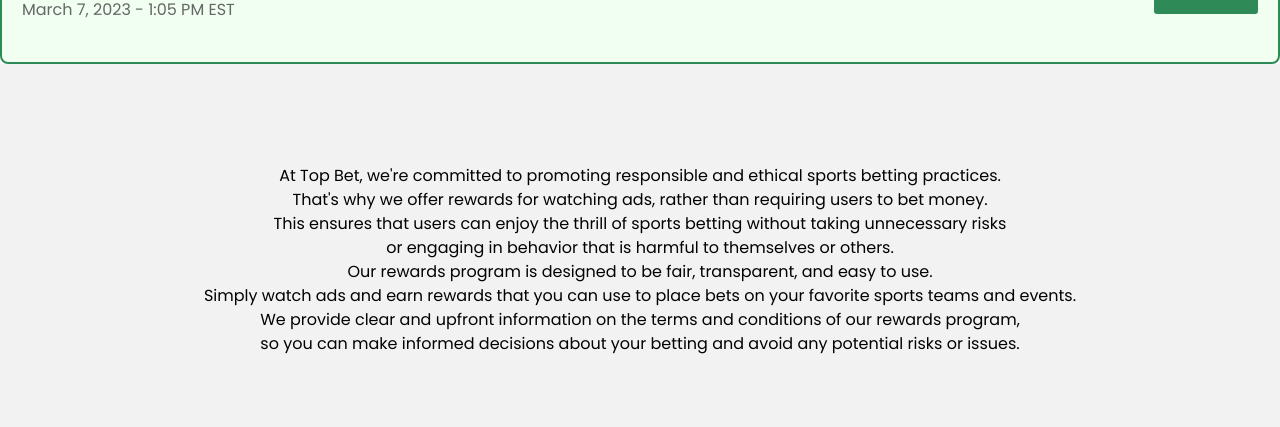
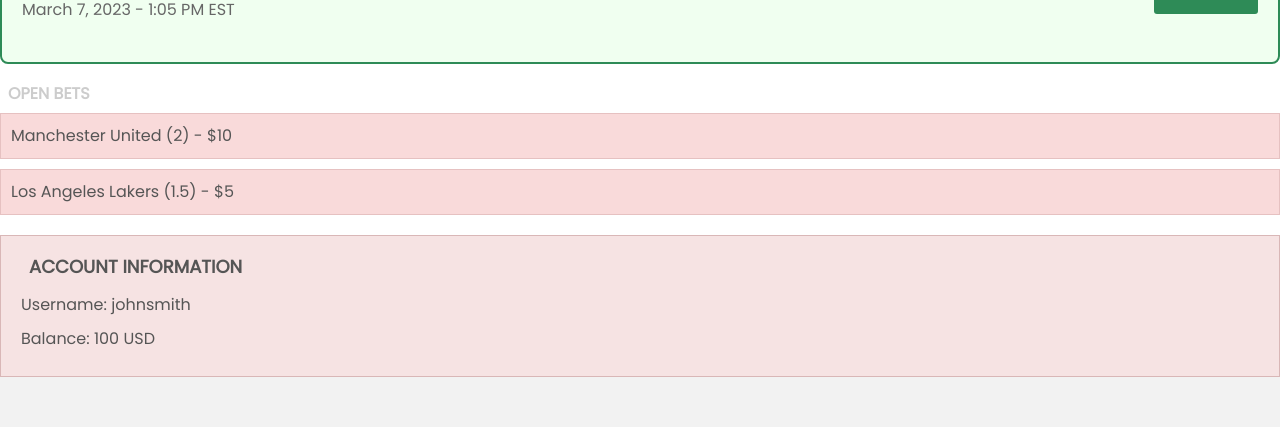
Before and after one commit to clemsims/TopBet, a React (Create React App) app: page / in a window 1280 px wide. Shown: the part 1279-1706 px from the top of the page. Built offline with nearby package versions, Linux system fonts and the light colour scheme; no server answers.

Commit message:
new account info option

```diff
--- a/src/pages/index/Index.js
+++ b/src/pages/index/Index.js
@@ -33,6 +33,29 @@
   },
 ];
 
+// Define an array of open bets
+const openBets = [
+  {
+    id: 1,
+    team: "Manchester United",
+    odds: 2.0,
+    stake: 10,
+  },
+  {
+    id: 2,
+    team: "Los Angeles Lakers",
+    odds: 1.5,
+    stake: 5,
+  },
+];
+
+// Define account information
+const accountInfo = {
+  username: "johnsmith",
+  balance: 100,
+  currency: "USD",
+};
+
 
 export default class Index extends Component {
 
@@ -50,6 +73,31 @@
             <button className="event-bet-button">Bet Now</button>
           </div>
         ))}
+      </div>
+    );
+  }
+
+  renderOpenBets() {
+    return (
+      <div className="open-bets">
+        <h2>Open Bets</h2>
+        <ul>
+          {openBets.map(bet => (
+            <li key={bet.id}>
+              {bet.team} ({bet.odds}) - ${bet.stake}
+            </li>
+          ))}
+        </ul>
+      </div>
+    );
+  }
+
+  renderAccountInfo() {
+    return (
+      <div className="account-info">
+        <h2>Account Information</h2>
+        <p>Username: {accountInfo.username}</p>
+        <p>Balance: {accountInfo.balance} {accountInfo.currency}</p>
       </div>
     );
   }
@@ -141,6 +189,8 @@
         </div>
 
         {this.renderUpcomingEvents()} {/* Render the list of upcoming events */}
+        {this.renderOpenBets()} {/* Render the list of upcoming events */}
+        {this.renderAccountInfo()} {/* Render the list of upcoming events */}
 
         <div className="buttom-text">
           At Top Bet, we're committed to promoting responsible and ethical sports betting practices. <br />
--- a/src/pages/index/styles.css
+++ b/src/pages/index/styles.css
@@ -139,3 +139,70 @@
 .event-bet-button:hover {
   background-color: #1c7430;
 }
+
+/* betting slip section */
+
+/* Style for the betting slip section */
+.betting-slip {
+  background-color: #f6e3e3;
+  border: 1px solid #d9b7b7;
+  padding: 20px;
+  margin-top: 20px;
+}
+
+/* Style for the open bets list */
+.open-bets ul {
+  list-style: none;
+  margin: 0;
+  padding: 0;
+}
+
+.open-bets li {
+  color: #555;
+  font-size: 16px;
+  margin-bottom: 10px;
+  padding: 10px;
+  background-color: #f9dada;
+  border: 1px solid #e6c1c1;
+}
+
+/* Style for the current bet */
+.open-bets li.current-bet {
+  background-color: #ffc1c1;
+  border: 1px solid #ff8080;
+}
+
+/* account info section */
+
+/* Style for the account information section */
+.account-info {
+  background-color: #f6e3e3;
+  border: 1px solid #d9b7b7;
+  padding: 20px;
+  margin-top: 20px;
+}
+
+.account-info h2 {
+  color: #555;
+  font-size: 18px;
+  margin-top: 0;
+  margin-bottom: 10px;
+}
+
+.account-info p {
+  color: #555;
+  font-size: 16px;
+  margin: 0;
+  padding: 5px 0;
+}
+
+/* Style for the username */
+.account-info p.username {
+  font-weight: bold;
+}
+
+/* Style for the balance */
+.account-info p.balance {
+  color: #0d6efd;
+  font-weight: bold;
+}
```
